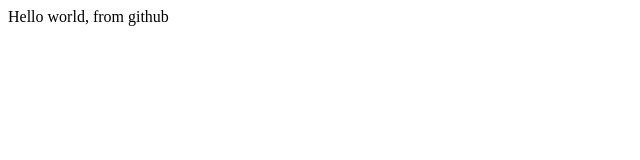
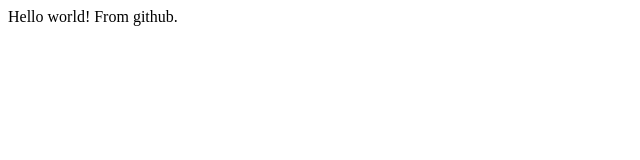
Before and after one commit to djakish/s3-test, a plain HTML site: page index.html in a window 1280 px wide. Shown: the full height of the page, 0-640 px from the left. Drawn offline with Linux system fonts and the light colour scheme.

Commit message:
public read

```diff
--- a/index.html
+++ b/index.html
@@ -6,6 +6,6 @@
     <title>Document</title>
 </head>
 <body>
-    Hello world, from github
+    Hello world! From github.
 </body>
 </html>
```
